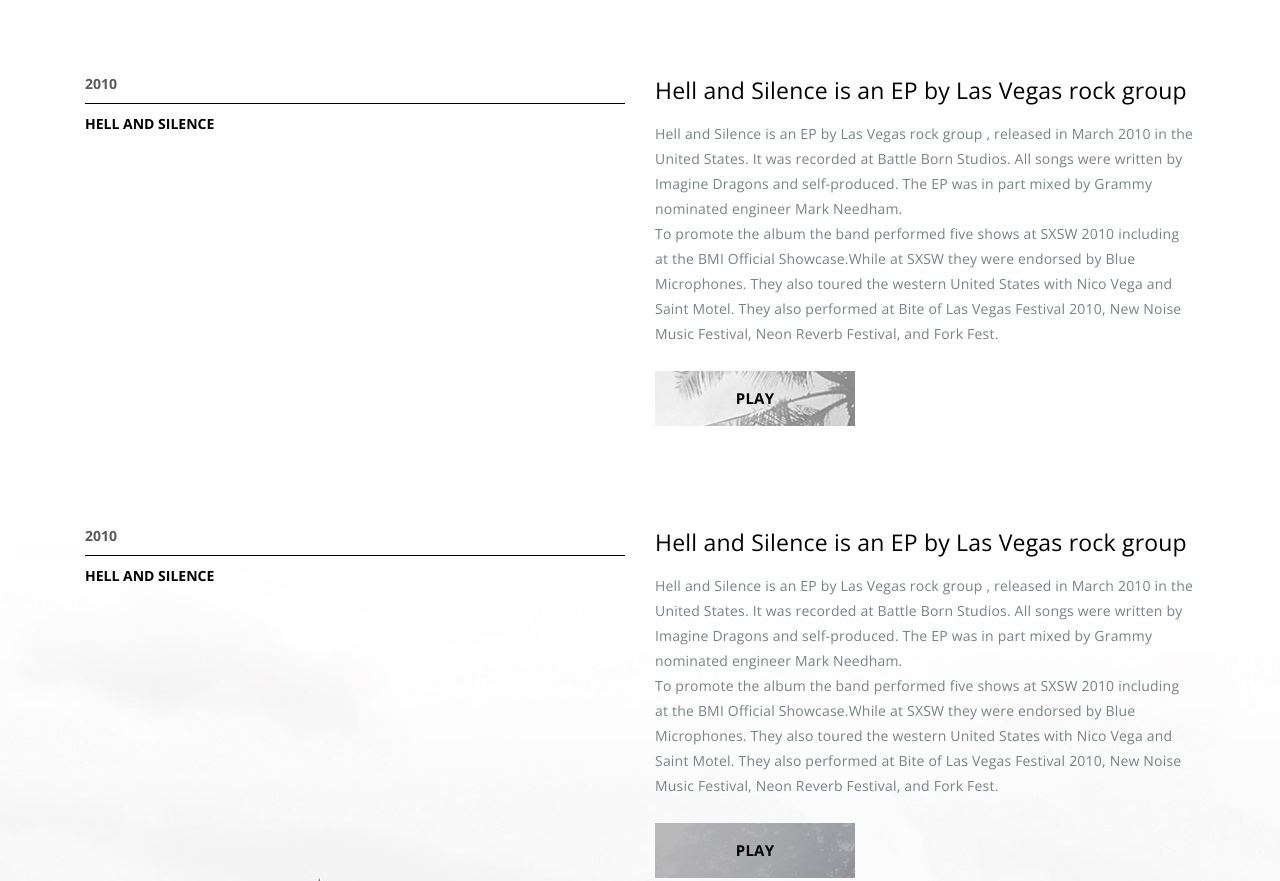
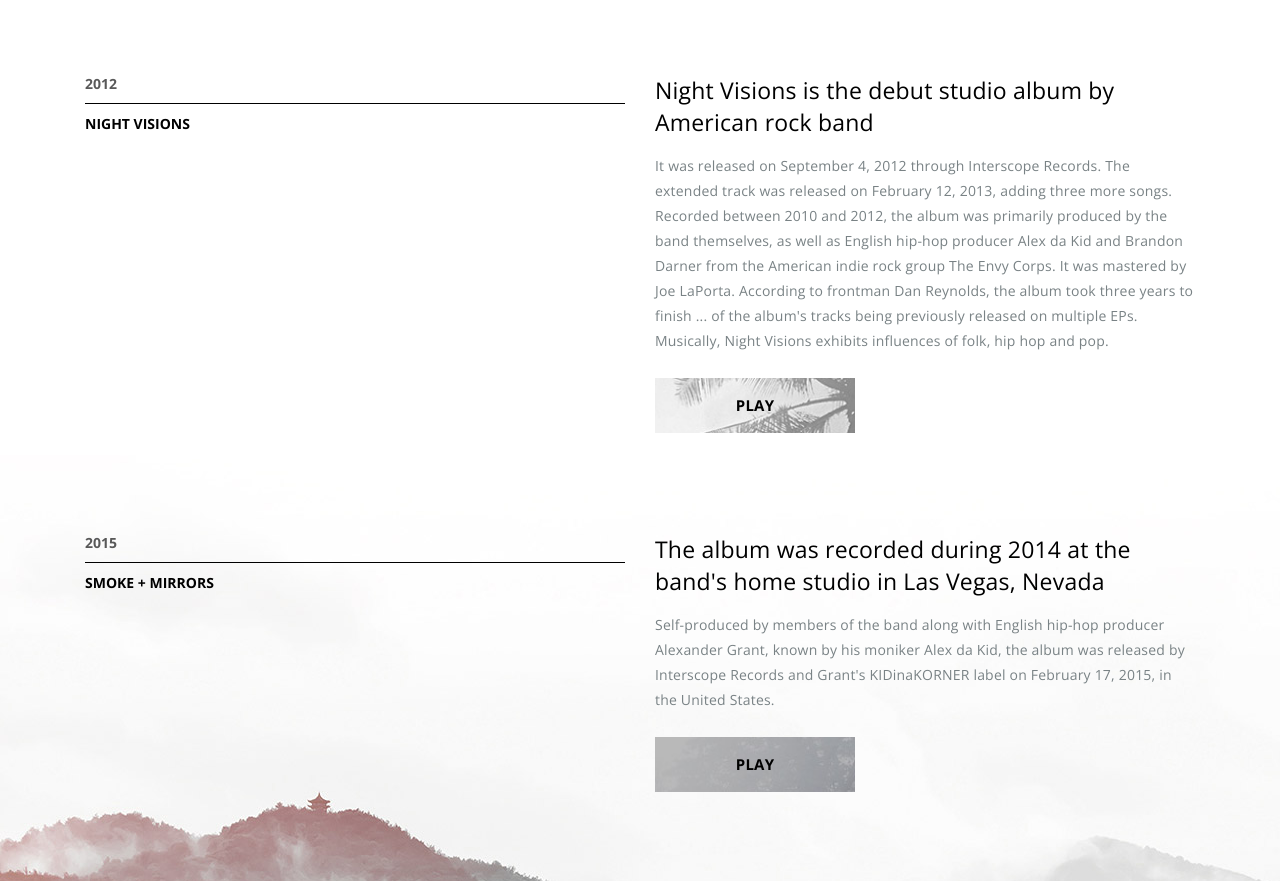
Before and after one commit to findme88/Musician, a plain HTML site: page index.html in a window 1280 px wide. Shown: the part 1660-2541 px from the top of the page. Drawn offline with nearby package versions, Linux system fonts and the light colour scheme.

Commit message:
text add

```diff
--- a/index.html
+++ b/index.html
@@ -102,29 +102,25 @@
 
           <div class="single row">
             <div class="col-12 col-md-6 date">
-              <time datetime="2010" class="date__time">2010</time>
-              <p class="date__title">Hell and Silence</p>
+              <time datetime="2012" class="date__time">2012</time>
+              <p class="date__title">Night Visions</p>
             </div>
             <div class="col-12 col-md-6 single__info">
               <h2 class="single__name">
-                Hell and Silence is an EP by Las Vegas rock group
+                Night Visions is the debut studio album by American rock band
               </h2>
               <p class="single__text">
-                Hell and Silence is an EP by Las Vegas rock group , released in
-                March 2010 in the United States. It was recorded at Battle Born
-                Studios. All songs were written by Imagine Dragons and
-                self-produced. The EP was in part mixed by Grammy nominated
-                engineer Mark Needham.
+                It was released on September 4, 2012 through Interscope Records.
+                The extended track was released on February 12, 2013, adding
+                three more songs. Recorded between 2010 and 2012, the album was
+                primarily produced by the band themselves, as well as English
+                hip-hop producer Alex da Kid and Brandon Darner from the
+                American indie rock group The Envy Corps. It was mastered by Joe
+                LaPorta. According to frontman Dan Reynolds, the album took
+                three years to finish ... of the album's tracks being previously
+                released on multiple EPs. Musically, Night Visions exhibits
+                influences of folk, hip hop and pop.
               </p>
-              <p class="single__text">
-                To promote the album the band performed five shows at SXSW 2010
-                including at the BMI Official Showcase.While at SXSW they were
-                endorsed by Blue Microphones. They also toured the western
-                United States with Nico Vega and Saint Motel. They also
-                performed at Bite of Las Vegas Festival 2010, New Noise Music
-                Festival, Neon Reverb Festival, and Fork Fest.
-              </p>
-
               <a href="#" class="button-colored button-colored--var-2">
                 <span class="button-colored__text">Play</span>
               </a>
@@ -133,29 +129,20 @@
 
           <div class="single row">
             <div class="col-12 col-md-6 date">
-              <time datetime="2010" class="date__time">2010</time>
-              <p class="date__title">Hell and Silence</p>
+              <time datetime="2015" class="date__time">2015</time>
+              <p class="date__title">Smoke + Mirrors</p>
             </div>
             <div class="col-12 col-md-6 single__info">
               <h2 class="single__name">
-                Hell and Silence is an EP by Las Vegas rock group
+                The album was recorded during 2014 at the band's home studio in
+                Las Vegas, Nevada
               </h2>
               <p class="single__text">
-                Hell and Silence is an EP by Las Vegas rock group , released in
-                March 2010 in the United States. It was recorded at Battle Born
-                Studios. All songs were written by Imagine Dragons and
-                self-produced. The EP was in part mixed by Grammy nominated
-                engineer Mark Needham.
+                Self-produced by members of the band along with English hip-hop
+                producer Alexander Grant, known by his moniker Alex da Kid, the
+                album was released by Interscope Records and Grant's
+                KIDinaKORNER label on February 17, 2015, in the United States.
               </p>
-              <p class="single__text">
-                To promote the album the band performed five shows at SXSW 2010
-                including at the BMI Official Showcase.While at SXSW they were
-                endorsed by Blue Microphones. They also toured the western
-                United States with Nico Vega and Saint Motel. They also
-                performed at Bite of Las Vegas Festival 2010, New Noise Music
-                Festival, Neon Reverb Festival, and Fork Fest.
-              </p>
-
               <a href="#" class="button-colored button-colored--var-3">
                 <span class="button-colored__text">Play</span>
               </a>
@@ -172,8 +159,8 @@
             <span class="title__caption-text">Latter compositions</span>
           </h1>
           <div class="title__text">
-            September 4 world heard Night Visions, the first full album. He
-            reached the 2 po
+            "It's Time" was released as the lead single from Continued Silence
+            and It's Time, both extended plays preceding Night Visions' release.
           </div>
         </div>
 
```
